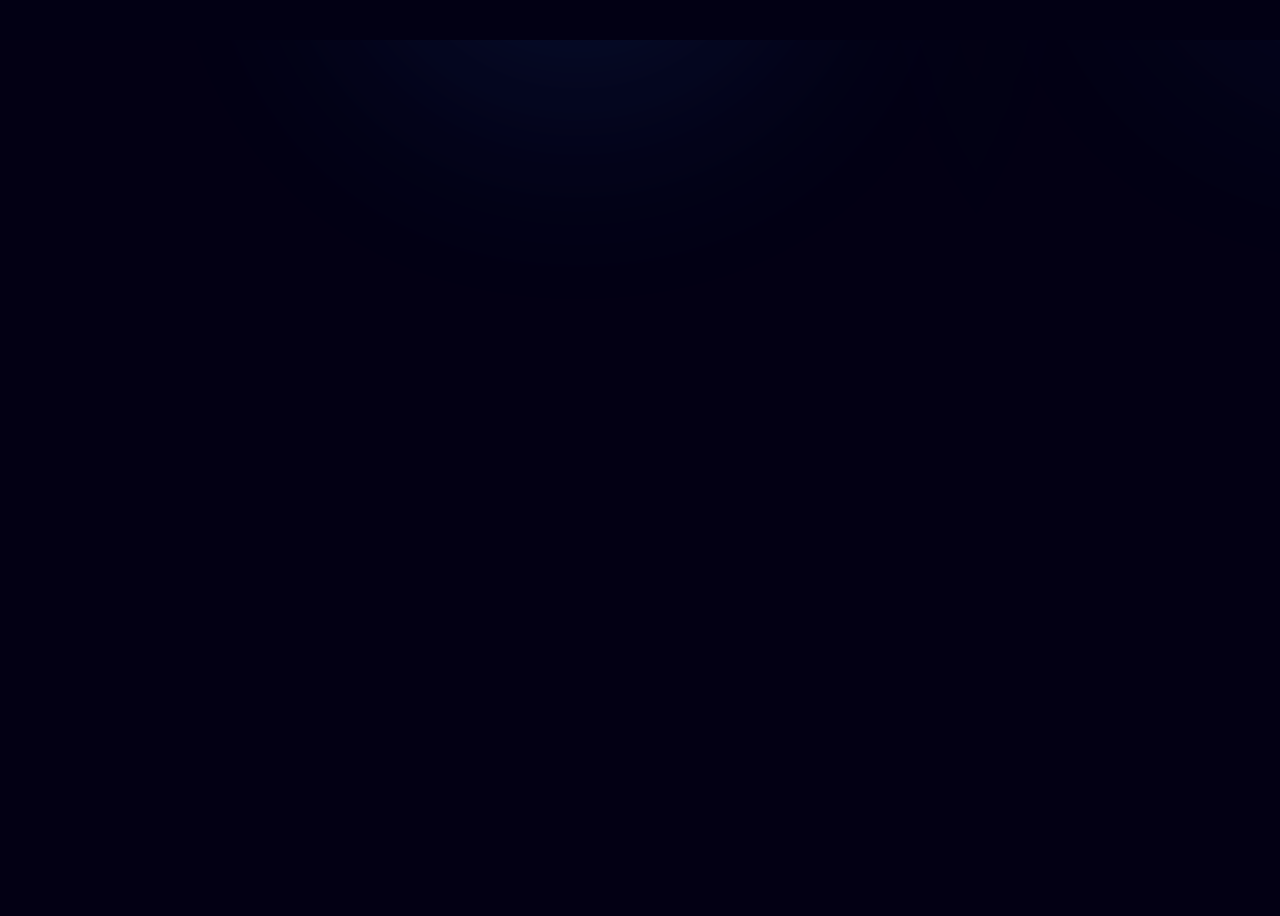
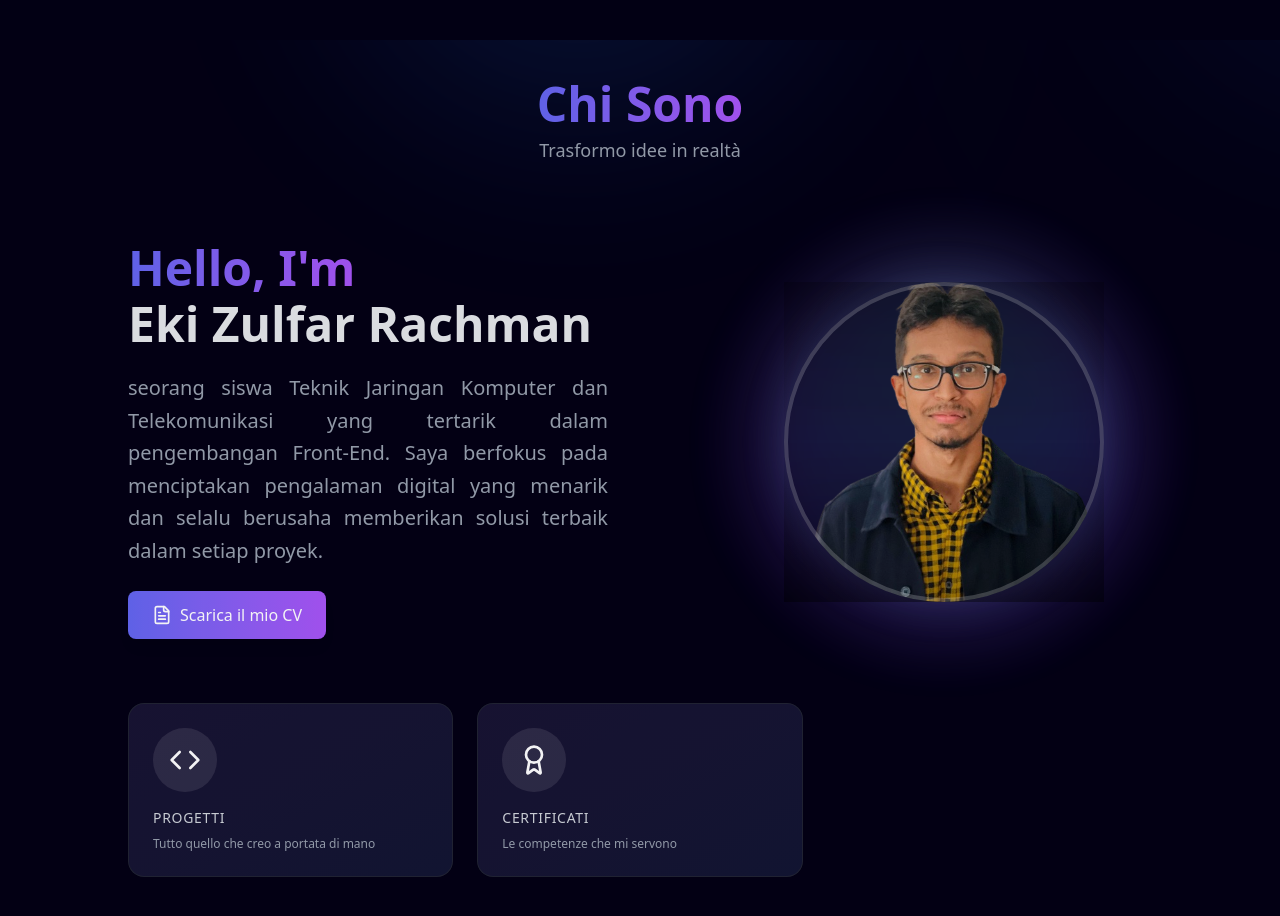
Before and after one commit to konnychiwa/Portfolio, a React (Vite) app: page / in a window 1280 px wide. Shown: the part 760-1676 px from the top of the page. Before the commit the page ends 800 px from the top, so only its background shows below. Built offline with nearby package versions, Linux system fonts and the light colour scheme.

Commit message:
Created About

```diff
--- a/src/App.jsx
+++ b/src/App.jsx
@@ -5,6 +5,7 @@ import WelcomeScreen from './pages/WelcomeScreen';
 import Navbar from './components/Navbar';
 import Home from './pages/Home';
 import AnimatedBackground from './components/Background';
+import About from './pages/About';
 
 const LandingPage = ({ showWelcome, setShowWelcome }) => {
   return (
@@ -23,6 +24,7 @@ const LandingPage = ({ showWelcome, setShowWelcome }) => {
         <Navbar />
         <AnimatedBackground />
         <Home />
+        <About />
       </div>
     </>
   );
--- /dev/null
+++ b/src/pages/About.jsx
@@ -0,0 +1,221 @@
+import React, { useEffect, memo } from 'react';
+import { FileText, Award, Code } from 'lucide-react';
+import AOS from 'aos';
+import 'aos/dist/aos.css';
+
+// Memoized Components
+const Header = memo(() => (
+  <div className="text-center lg:mb-8 mb-2 px-[5%]">
+    <div className="inline-block relative group">
+      <h2
+        className="text-4xl md:text-5xl font-bold text-transparent bg-clip-text bg-gradient-to-r from-[#6366f1] to-[#a855f7]"
+        data-aos="zoom-in-up"
+        data-aos-duration="600"
+      >
+        Chi Sono
+      </h2>
+    </div>
+    <p
+      className="mt-2 text-gray-400 max-w-2xl mx-auto text-base sm:text-lg flex items-center justify-center gap-2"
+      data-aos="zoom-in-up"
+      data-aos-duration="800"
+    >
+      Trasformo idee in realtà
+    </p>
+  </div>
+));
+
+const ProfileImage = memo(() => (
+  <div className="flex justify-end items-center sm:p-12 sm:py-0 sm:pb-0 p-0 py-2 pb-2">
+    <div className="relative group" data-aos="fade-up" data-aos-duration="1000">
+      <div className="absolute -inset-6 opacity-[25%] z-0 hidden sm:block">
+        <div className="absolute inset-0 bg-gradient-to-r from-violet-600 via-indigo-500 to-purple-600 rounded-full blur-2xl animate-spin-slower" />
+        <div className="absolute inset-0 bg-gradient-to-l from-fuchsia-500 via-rose-500 to-pink-600 rounded-full blur-2xl animate-pulse-slow opacity-50" />
+        <div className="absolute inset-0 bg-gradient-to-t from-blue-600 via-cyan-500 to-teal-400 rounded-full blur-2xl animate-float opacity-50" />
+      </div>
+
+      <div className="relative">
+        <div className="w-72 h-72 sm:w-80 sm:h-80 rounded-full overflow-hidden shadow-[0_0_40px_rgba(120,119,198,0.3)] transform transition-all duration-700 group-hover:scale-105">
+          <div className="absolute inset-0 border-4 border-white/20 rounded-full z-20 transition-all duration-700 group-hover:border-white/40 group-hover:scale-105" />
+
+          <div className="absolute inset-0 bg-gradient-to-b from-black/20 via-transparent to-black/40 z-10 transition-opacity duration-700 group-hover:opacity-0 hidden sm:block" />
+          <div className="absolute inset-0 bg-gradient-to-t from-purple-500/20 via-transparent to-blue-500/20 z-10 opacity-0 group-hover:opacity-100 transition-opacity duration-700 hidden sm:block" />
+
+          <img
+            src="/public/me.png"
+            alt="Pamoda Angelo Konara"
+            className="w-full h-full object-cover transition-all duration-700 group-hover:scale-110 group-hover:rotate-2"
+            loading="lazy"
+          />
+        </div>
+      </div>
+    </div>
+  </div>
+));
+
+const StatCard = memo(
+  ({ icon: Icon, color, label, description, animation }) => (
+    <div
+      data-aos={animation}
+      data-aos-duration={1300}
+      className="relative group"
+    >
+      <div className="relative z-10 bg-gray-900/50 backdrop-blur-lg rounded-2xl p-6 border border-white/10 overflow-hidden transition-all duration-300 hover:scale-105 hover:shadow-2xl h-full flex flex-col justify-between">
+        <div
+          className={`absolute -z-10 inset-0 bg-gradient-to-br ${color} opacity-10 group-hover:opacity-20 transition-opacity duration-300`}
+        ></div>
+
+        <div className="flex items-center justify-between mb-4">
+          <div className="w-16 h-16 rounded-full flex items-center justify-center bg-white/10 transition-transform group-hover:rotate-6">
+            <Icon className="w-8 h-8 text-white" />
+          </div>
+          <span
+            className="text-4xl font-bold text-white"
+            data-aos="fade-up-left"
+            data-aos-duration="1500"
+            data-aos-anchor-placement="top-bottom"
+          ></span>
+        </div>
+
+        <div>
+          <p
+            className="text-sm uppercase tracking-wider text-gray-300 mb-2"
+            data-aos="fade-up"
+            data-aos-duration="800"
+            data-aos-anchor-placement="top-bottom"
+          >
+            {label}
+          </p>
+          <div className="flex items-center justify-between">
+            <p
+              className="text-xs text-gray-400"
+              data-aos="fade-up"
+              data-aos-duration="1000"
+              data-aos-anchor-placement="top-bottom"
+            >
+              {description}
+            </p>
+          </div>
+        </div>
+      </div>
+    </div>
+  )
+);
+
+const AboutPage = () => {
+  return (
+    <div
+      className="h-auto pb-[10%] text-white overflow-hidden px-[5%] sm:px-[5%] lg:px-[10%] mt-10 sm-mt-0"
+      id="About"
+    >
+      <Header />
+
+      <div className="w-full mx-auto pt-8 sm:pt-12 relative">
+        <div className="flex flex-col-reverse lg:grid lg:grid-cols-2 gap-10 lg:gap-16 items-center">
+          <div className="space-y-6 text-center lg:text-left">
+            <h2
+              className="text-3xl sm:text-4xl lg:text-5xl font-bold"
+              data-aos="fade-right"
+              data-aos-duration="1000"
+            >
+              <span className="text-transparent bg-clip-text bg-gradient-to-r from-[#6366f1] to-[#a855f7]">
+                Hello, I'm
+              </span>
+              <span
+                className="block mt-2 text-gray-200"
+                data-aos="fade-right"
+                data-aos-duration="1300"
+              >
+                Eki Zulfar Rachman
+              </span>
+            </h2>
+
+            <p
+              className="text-base sm:text-lg lg:text-xl text-gray-400 leading-relaxed text-justify pb-4 sm:pb-0"
+              data-aos="fade-right"
+              data-aos-duration="1500"
+            >
+              seorang siswa Teknik Jaringan Komputer dan Telekomunikasi yang
+              tertarik dalam pengembangan Front-End. Saya berfokus pada
+              menciptakan pengalaman digital yang menarik dan selalu berusaha
+              memberikan solusi terbaik dalam setiap proyek.
+            </p>
+
+            <div className="flex flex-col lg:flex-row items-center lg:items-start gap-4 lg:gap-4 lg:px-0 w-full">
+              <a
+                href="/public/CV di Pamoda Angelo Konara.pdf"
+                download="CV di Pamoda Angelo Konara.pdf"
+                className="w-full lg:w-auto"
+              >
+                <button
+                  data-aos="fade-up"
+                  data-aos-duration="800"
+                  className="w-full lg:w-auto sm:px-6 py-2 sm:py-3 rounded-lg bg-gradient-to-r from-[#6366f1] to-[#a855f7] text-white font-medium transition-all duration-300 hover:scale-105 flex items-center justify-center lg:justify-start gap-2 shadow-lg hover:shadow-xl animate-bounce-slow"
+                >
+                  <FileText className="w-4 h-4 sm:w-5 sm:h-5" /> Scarica il mio
+                  CV
+                </button>
+              </a>
+            </div>
+          </div>
+
+          <ProfileImage />
+        </div>
+
+        <div className="grid grid-cols-1 md:grid-cols-3 gap-6 mt-16">
+          {/* Directly show the certificate card */}
+          <a href="#Home">
+            <div className="cursor-pointer">
+              <StatCard
+                icon={Code}
+                color="from-[#a855f7] to-[#6366f1]"
+                label="Progetti"
+                description="Tutto quello che creo a portata di mano"
+                animation="fade-up"
+              />
+            </div>
+          </a>
+          <a href="#Home">
+            <div className="cursor-pointer">
+              <StatCard
+                icon={Award}
+                color="from-[#a855f7] to-[#6366f1]"
+                label="Certificati"
+                description="Le competenze che mi servono"
+                animation="fade-up"
+              />
+            </div>
+          </a>
+        </div>
+      </div>
+
+      <style jsx>{`
+        @keyframes float {
+          0%,
+          100% {
+            transform: translateY(0);
+          }
+          50% {
+            transform: translateY(-20px);
+          }
+        }
+        @keyframes spin-slower {
+          to {
+            transform: rotate(360deg);
+          }
+        }
+        .animate-bounce-slow {
+          animation: bounce 3s infinite;
+        }
+        .animate-pulse-slow {
+          animation: pulse 3s infinite;
+        }
+        .animate-spin-slower {
+          animation: spin-slower 8s linear infinite;
+        }
+      `}</style>
+    </div>
+  );
+};
+
+export default memo(AboutPage);
--- a/src/pages/Home.jsx
+++ b/src/pages/Home.jsx
@@ -5,7 +5,7 @@ import {
   Mail,
   ExternalLink,
   Instagram,
-  Sparkles,
+  Flame,
 } from 'lucide-react';
 import Spline from '@splinetool/react-spline';
 import AOS from 'aos';
@@ -22,7 +22,7 @@ const StatusBadge = memo(() => (
       <div className="absolute -inset-0.5 bg-gradient-to-r from-[#6366f1] to-[#a855f7] rounded-full blur opacity-30 group-hover:opacity-50 transition duration-1000"></div>
       <div className="relative px-3 sm:px-4 py-2 rounded-full bg-black/40 backdrop-blur-xl border border-white/10">
         <span className="bg-gradient-to-r from-[#6366f1] to-[#a855f7] text-transparent bg-clip-text sm:text-sm text-[0.7rem] font-medium flex items-center">
-          <Sparkles className="sm:w-4 sm:h-4 w-3 h-3 mr-2 text-blue-400" />
+          <Flame className="sm:w-4 sm:h-4 w-3 h-3 mr-2 text-blue-400" />
           Rendilo divertente, goditi ciò che crei!
         </span>
       </div>
@@ -216,8 +216,8 @@ const Home = () => {
         </div>
       </div>
 
-      {/* Full-screen scalable Spline model (hidden below 768px) */}
-      <div className="hidden md:flex absolute inset-0 w-full h-full items-center justify-center">
+      {/* Full-screen scalable Spline model*/}
+      <div className="md:flex absolute inset-0 w-full h-full items-center justify-center">
         <Spline
           scene="https://prod.spline.design/kHk9eJDto-TdqiAZ/scene.splinecode"
           className="w-full h-full max-w-none"
```
Also changed, not shown: public/me.png (added), 1 other file (tests, documents, lock files or other folders).
